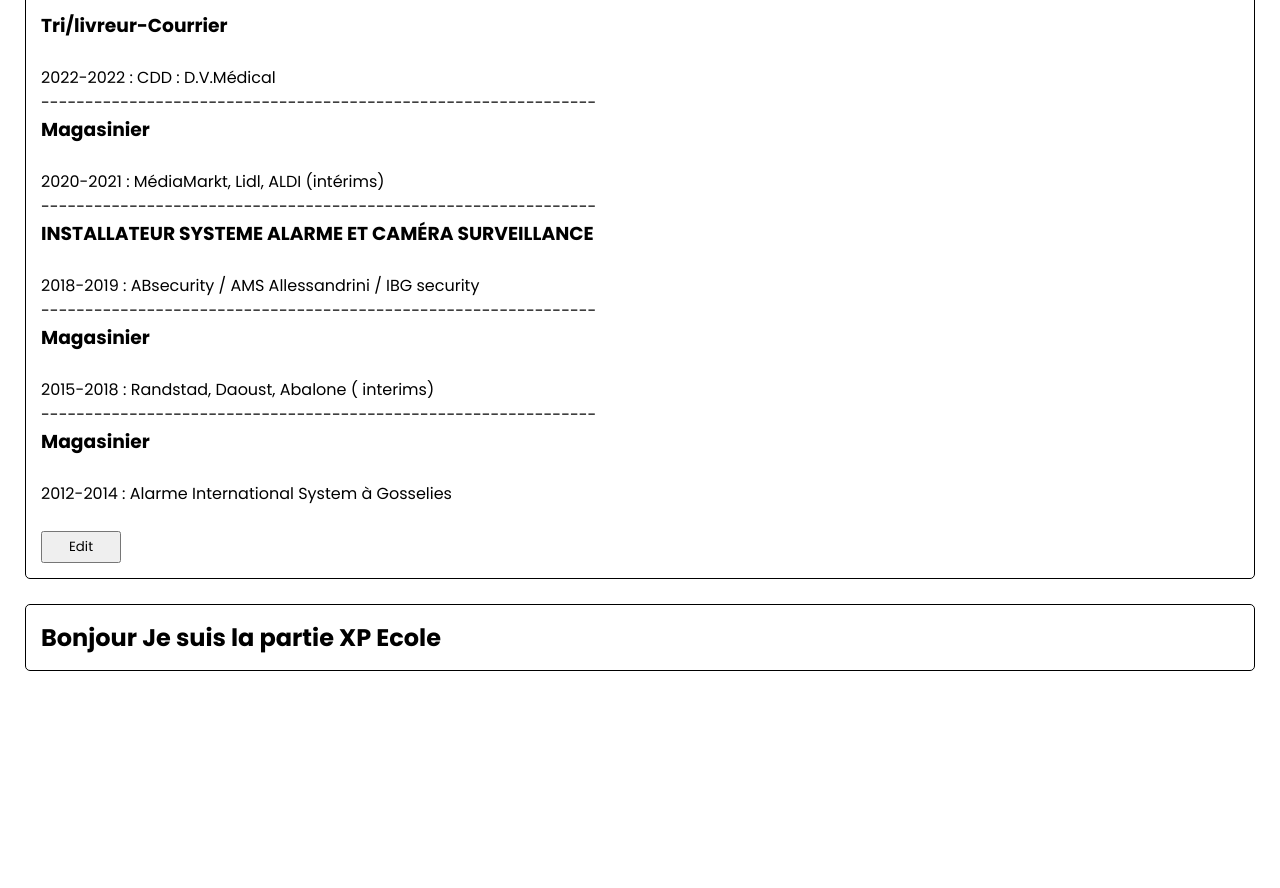
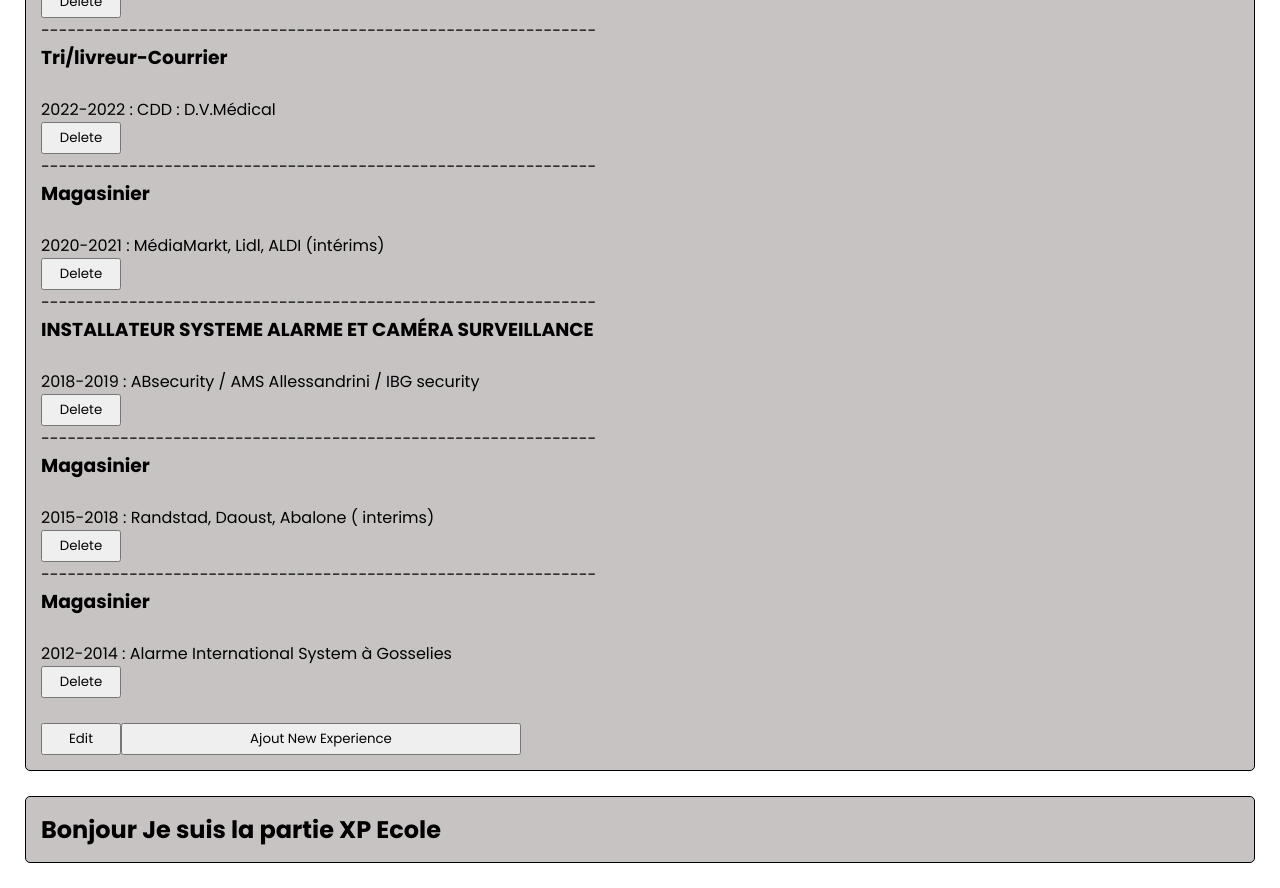
Before and after one commit to jean-christophe-cartiaux/C.V, a React (Vite) app: page / in a window 1280 px wide. Shown: the part 460-1348 px from the top of the page. Before the commit the page ends 1156 px from the top, so only its background shows below. Built offline with nearby package versions, Linux system fonts and the light colour scheme.

Commit message:
Ajout de btn Delete edit et ajout

```diff
--- a/src/Components/ExperienceTravail/XpTravail.css
+++ b/src/Components/ExperienceTravail/XpTravail.css
@@ -4,12 +4,24 @@
     border-radius: 5px;
     padding: 15px;
     margin: 25px;
+    background-color: #c7c3c3;
 }
 
 .btn{
     height: 2rem;
     width: 5rem;
 }
+    .btn:hover{
+        background-color: orange;
+    }
 .inputLargeur{
     width:25rem
 }
+.btnAdd{
+    width:25rem;
+    height: 2rem;
+
+}
+.btnAdd:hover{
+    background-color: #71c045;
+}
--- a/src/Components/ExperienceTravail/XpTravail.jsx
+++ b/src/Components/ExperienceTravail/XpTravail.jsx
@@ -49,6 +49,20 @@
         updateExperience[index][key]=value;
         setExperiences(updateExperience);
     }
+    const handleDelete=(index)=>{
+        const updateExperience=experiences.filter((_,i)=>i !== index);
+        setExperiences(updateExperience);
+    }
+    const handleAddExperience=() => {
+        const newExperience={
+            titre:'',
+            annee:'',
+            description:''
+        };
+        setExperiences([...experiences, newExperience]);
+        setEditMode(true);
+
+    }
     return(
         <div className="global">
             <h2>XP TRAVAIL</h2>
@@ -67,6 +81,7 @@
                     <h3 className='textLigne'>{experience.titre}</h3>
                     <br/>
                     <p>{experience.annee} : {experience.description}</p>
+                    <button onClick={()=>handleDelete(index)} className='btn'>Delete</button>
 
 
                 </div>
@@ -83,7 +98,9 @@
                     <br/>
                 <button onClick={handleEdit} className='btn'>Edit</button>
                 </>
+
             )}
+                <button onClick={handleAddExperience} className='btnAdd'>Ajout New Experience </button>
         </div>
     )
 }
```
